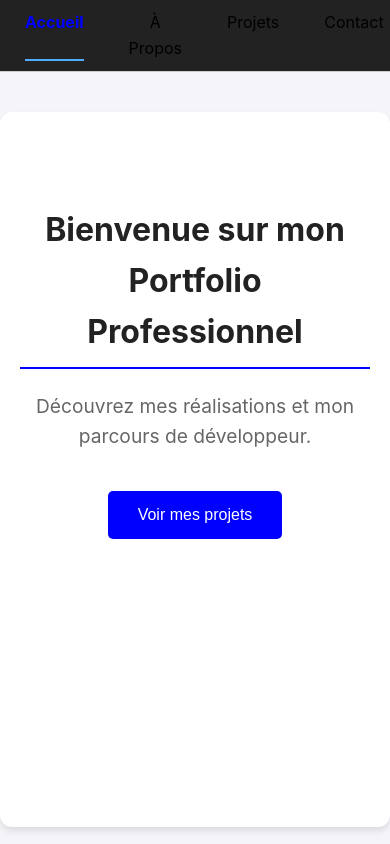
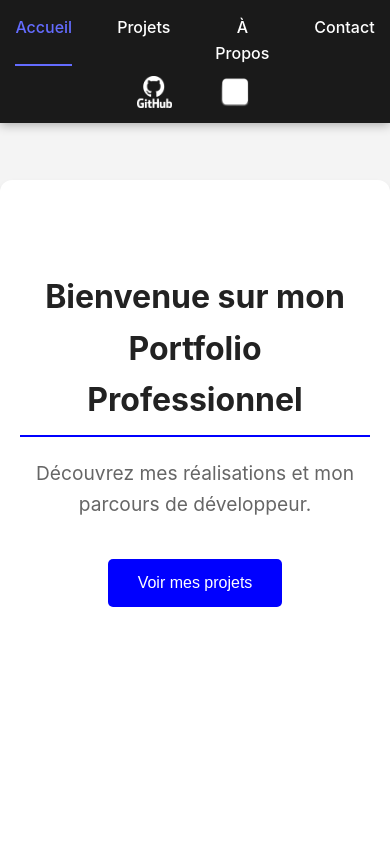
Before and after one commit to DyBobo/Portfolio, a React (Vite) app: page / in a window 390 px wide. Shown: the top 844 px of the page. Built offline with nearby package versions, Linux system fonts and the light colour scheme.

Commit message:
Mise à jour Navbar responsive et logos sociaux

```diff
--- a/src/App.css
+++ /dev/null
@@ -1,90 +0,0 @@
-/* --- 1. RÉGLAGES GÉNÉRAUX (Toutes tailles d'écran) --- */
-:root {
-  font-family: Arial, sans-serif;
-  line-height: 1.5;
-}
-
-body {
-  margin: 0;
-  display: flex;
-  flex-direction: column;
-  min-height: 100vh;
-  background-color: #f4f4f4;
-}
-
-/* --- 2. LA NAVIGATION (NAVBAR) --- */
-nav {
-  background-color: #333;
-  padding: 1rem;
-  display: flex;
-  justify-content: center;
-  gap: 20px;
-}
-
-nav a {
-  color: white;
-  text-decoration: none;
-  font-weight: bold;
-}
-
-nav a.active {
-  color: #646cff; /* Couleur différente pour la page active */
-  border-bottom: 2px solid #646cff;
-}
-
-/* --- 3. LES PROJETS (GRID) --- */
-/* C'est ici qu'on gère l'affichage côte à côte sur ordi */
-.projects-container {
-  display: grid;
-  grid-template-columns: repeat(auto-fit, minmax(300px, 1fr));
-  gap: 20px;
-  padding: 20px;
-}
-
-.project-card {
-  background: white;
-  padding: 15px;
-  border-radius: 8px;
-  box-shadow: 0 2px 5px rgba(0,0,0,0.1);
-  text-align: center;
-}
-
-/* --- 4. LE FORMULAIRE --- */
-form {
-  max-width: 500px;
-  margin: 0 auto;
-  display: flex;
-  flex-direction: column;
-  gap: 10px;
-}
-
-input, textarea {
-  padding: 10px;
-  border: 1px solid #ccc;
-  border-radius: 4px;
-}
-
-/* --- 5. LE MODE MOBILE (C'est ici que la magie opère !) --- */
-/* Quand l'écran est petit (téléphone), on change quelques règles */
-@media (max-width: 768px) {
-  nav {
-    flex-direction: column; /* Les liens s'empilent au lieu d'être côte à côte */
-    align-items: center;
-  }
-
-  .projects-container {
-    grid-template-columns: 1fr; /* Une seule colonne sur mobile */
-    padding: 10px;
-  }
-
-  h1 {
-    font-size: 1.5rem;
-    text-align: center;
-  }
-
-  /* Pour le QR Code sur la page About */
-  canvas {
-    max-width: 100% !important;
-    height: auto !important;
-  }
-}
--- a/src/App.jsx
+++ b/src/App.jsx
@@ -12,6 +12,7 @@ import NotFound from './Pages/NotFound';
 import Navbar from './Components/Navbar';
 import Footer from './Components/Footer';
 import ScrollToTop from './Components/ScrollToTop'; // Nouveau : pour le scroll auto
+import "./Styles/App.css"
 
 function App() {
   return (
--- a/src/Components/Navbar.jsx
+++ b/src/Components/Navbar.jsx
@@ -1,12 +1,38 @@
 import { NavLink } from 'react-router-dom';
+import githubLogo from '../assets/github.png';
+import linkedinLogo from '../assets/linkedin.png'; // C'est bien le bon nom !
 
 const Navbar = () => {
   return (
-    <nav style={{ padding: '10px', borderBottom: '1px solid #ccc', display: 'flex', gap: '15px' }}>
-      <NavLink to="/" style={({ isActive }) => ({ color: isActive ? 'blue' : 'black', fontWeight: isActive ? 'bold' : 'normal' })}>Accueil</NavLink>
-      <NavLink to="/about" style={({ isActive }) => ({ color: isActive ? 'blue' : 'black', fontWeight: isActive ? 'bold' : 'normal' })}>À Propos</NavLink>
-      <NavLink to="/projects" style={({ isActive }) => ({ color: isActive ? 'blue' : 'black', fontWeight: isActive ? 'bold' : 'normal' })}>Projets</NavLink>
-      <NavLink to="/contact" style={({ isActive }) => ({ color: isActive ? 'blue' : 'black', fontWeight: isActive ? 'bold' : 'normal' })}>Contact</NavLink>
+    <nav className="navbar">
+      {/* Zone gauche vide */}
+      <div className="navbar-left"></div>
+
+      {/* Zone centrale (Menu) */}
+      <div className="navbar-center">
+        <NavLink to="/" className={({ isActive }) => isActive ? "active" : ""}>
+          Accueil
+        </NavLink>
+        <NavLink to="/projects" className={({ isActive }) => isActive ? "active" : ""}>
+          Projets
+        </NavLink>
+        <NavLink to="/about" className={({ isActive }) => isActive ? "active" : ""}>
+          À Propos
+        </NavLink>
+        <NavLink to="/contact" className={({ isActive }) => isActive ? "active" : ""}>
+          Contact
+        </NavLink>
+      </div>
+
+      {/* Zone droite (Logos sociaux) */}
+      <div className="navbar-right">
+        <a href="https://github.com/DyBobo" target="_blank" rel="noopener noreferrer" className="social-link">
+          <img src={githubLogo} alt="GitHub" className="social-icon" />
+        </a>
+        <a href="https://www.linkedin.com/in/votre-profil-fictif" target="_blank" rel="noopener noreferrer" className="social-link">
+          <img src={linkedinLogo} alt="LinkedIn" className="social-icon" />
+        </a>
+      </div>
     </nav>
   );
 };
--- /dev/null
+++ b/src/Styles/App.css
@@ -0,0 +1,114 @@
+/* --- 1. RÉGLAGES GÉNÉRAUX --- */
+:root {
+  font-family: 'Segoe UI', Tahoma, Geneva, Verdana, sans-serif;
+  line-height: 1.5;
+}
+
+body {
+  margin: 0;
+  padding-top: 80px;
+  background-color: #f4f4f4;
+  color: #333;
+}
+
+/* --- 2. LA BARRE DE NAVIGATION (NAVBAR) --- */
+.navbar {
+  position: fixed;
+  top: 0;
+  left: 0;
+  width: 100%;
+  height: 60px;
+  background-color: #1a1a1a;
+  display: flex;
+  justify-content: space-between;
+  align-items: center;
+  padding: 0 40px;
+  box-sizing: border-box;
+  z-index: 1000;
+  box-shadow: 0 2px 10px rgba(0, 0, 0, 0.3);
+}
+
+.navbar-left { flex: 1; }
+.navbar-center { display: flex; gap: 30px; }
+.navbar-right {
+  flex: 1;
+  display: flex;
+  justify-content: flex-end;
+  gap: 15px;
+  align-items: center;
+}
+
+/* Liens du menu */
+.navbar-center a {
+  color: #ffffff;
+  text-decoration: none;
+  font-weight: 500;
+  font-size: 1rem;
+  transition: color 0.3s ease;
+}
+
+.navbar-center a:hover { color: #646cff; }
+.navbar-center a.active {
+  color: #646cff;
+  border-bottom: 2px solid #646cff;
+}
+
+/* --- STYLE DES LOGOS (VERSION MINI) --- */
+.social-link {
+  display: flex;
+  align-items: center;
+}
+
+.social-icon {    /* TAILLE MINI : Aligné sur la taille de la police */
+  width: auto;
+  height: 2rem;
+  object-fit: contain;
+  filter: brightness(0) invert(1); /* Logos en blanc */
+  transition: opacity 0.2s;
+}
+
+.social-icon:hover {
+  opacity: 0.7;
+}
+
+/* --- 3. PROJETS & FORMULAIRE --- */
+.projects-container {
+  display: grid;
+  grid-template-columns: repeat(auto-fit, minmax(300px, 1fr));
+  gap: 25px;
+  padding: 20px;
+}
+
+.project-card {
+  background: white;
+  padding: 20px;
+  border-radius: 12px;
+  box-shadow: 0 4px 6px rgba(0,0,0,0.1);
+  text-align: center;
+}
+
+form {
+  max-width: 500px;
+  margin: 40px auto;
+  display: flex;
+  flex-direction: column;
+  gap: 15px;
+  background: white;
+  padding: 30px;
+  border-radius: 12px;
+}
+
+input, textarea {
+  padding: 12px;
+  border: 1px solid #ddd;
+  border-radius: 6px;
+}
+
+/* --- 4. MOBILE --- */
+@media (max-width: 768px) {
+  .navbar { height: auto; flex-direction: column; padding: 15px; }
+  .navbar-left { display: none; }
+  .navbar-center { gap: 15px; margin-bottom: 10px; }
+  .navbar-right { justify-content: center; }
+  body { padding-top: 140px; }
+}
```
Also changed, not shown: src/assets/github.png (added), src/assets/linkedin.png (added).
